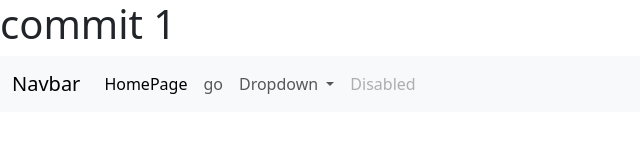
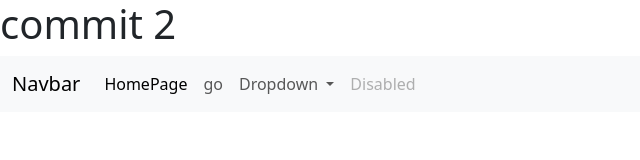
Before and after one commit to ahadsts9901/learning-git, a plain HTML site: page index.html in a window 1280 px wide. Shown: the full height of the page, 0-640 px from the left. Drawn offline with nearby package versions, Linux system fonts and the light colour scheme.

Commit message:
commit-2

```diff
--- a/index.html
+++ b/index.html
@@ -10,7 +10,7 @@
 </head>
 
 <body>
-    <h1>commit 1</h1>
+    <h1>commit 2</h1>
     <nav class="navbar navbar-expand-lg bg-body-tertiary">
         <div class="container-fluid">
             <a class="navbar-brand" href="#">Navbar</a>
```
